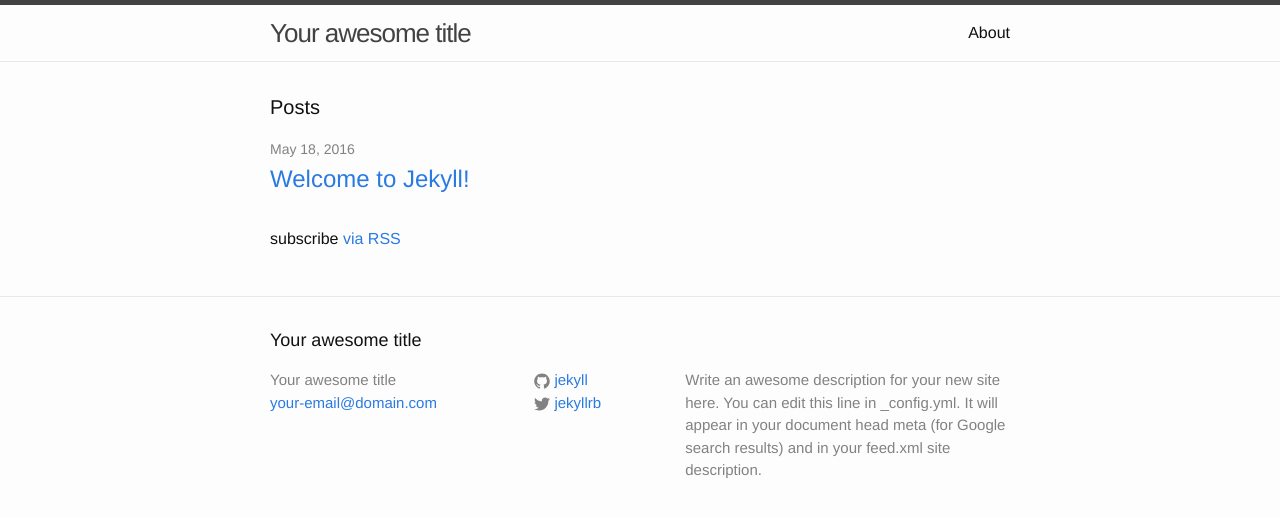
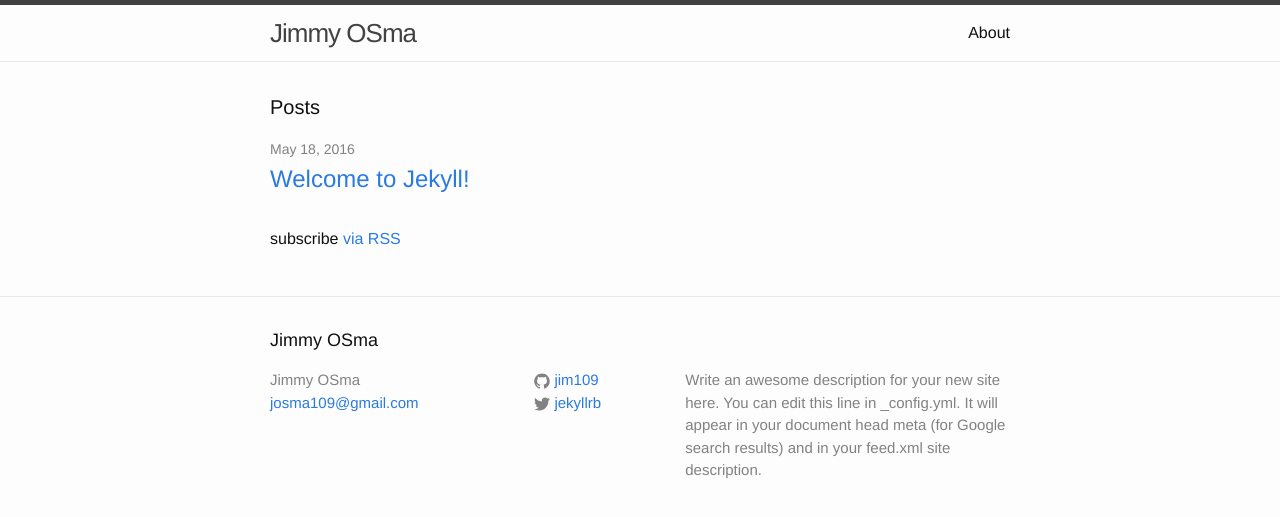
Before and after one commit to jim109/jim109.github.io, a Jekyll site: the page built from index.html, in a window 1280 px wide. Shown: the top 517 px of the page. Built offline with Jekyll 4.4.1, drawn with Linux system fonts in a browser that asks for light colours.

Commit message:
actualizacion de datos

```diff
--- a/_config.yml
+++ b/_config.yml
@@ -6,16 +6,16 @@
 # 'jekyll serve'. If you change this file, please restart the server process.
 
 # Site settings
-title: Your awesome title
-email: your-email@domain.com
+title: Jimmy OSma
+email: josma109@gmail.com
 description: > # this means to ignore newlines until "baseurl:"
   Write an awesome description for your new site here. You can edit this
   line in _config.yml. It will appear in your document head meta (for
   Google search results) and in your feed.xml site description.
 baseurl: "" # the subpath of your site, e.g. /blog
-url: "http://yourdomain.com" # the base hostname & protocol for your site
+url: "http://www.redcoit.com" # the base hostname & protocol for your site
 twitter_username: jekyllrb
-github_username:  jekyll
+github_username:  jim109
 
 # Build settings
 markdown: kramdown
```
